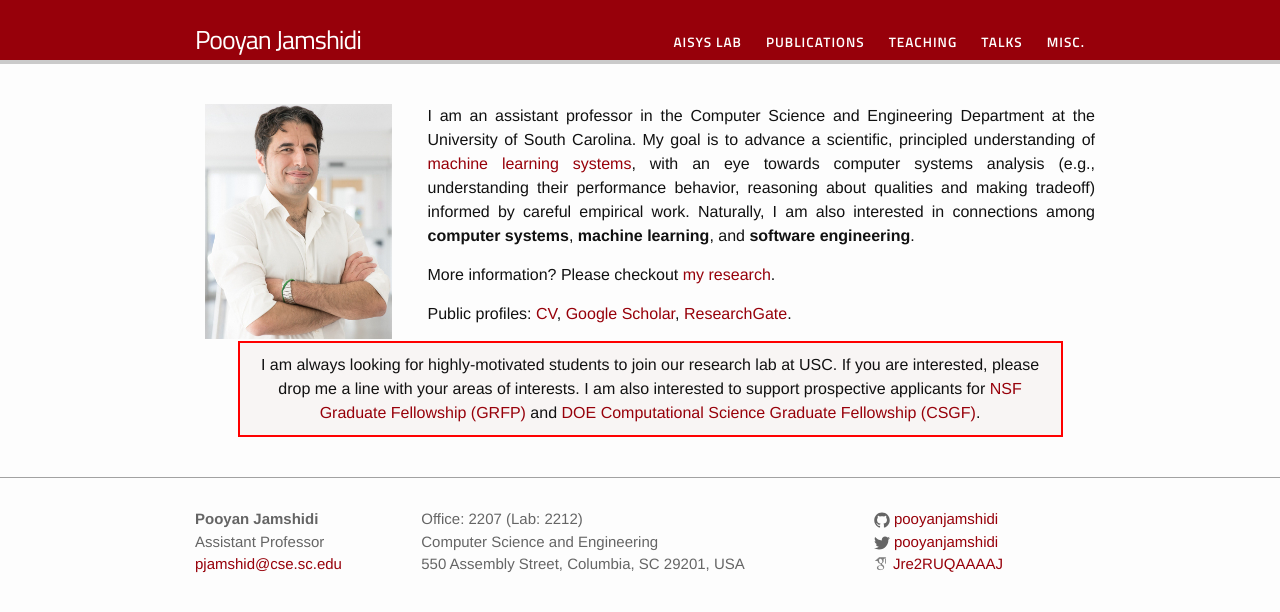
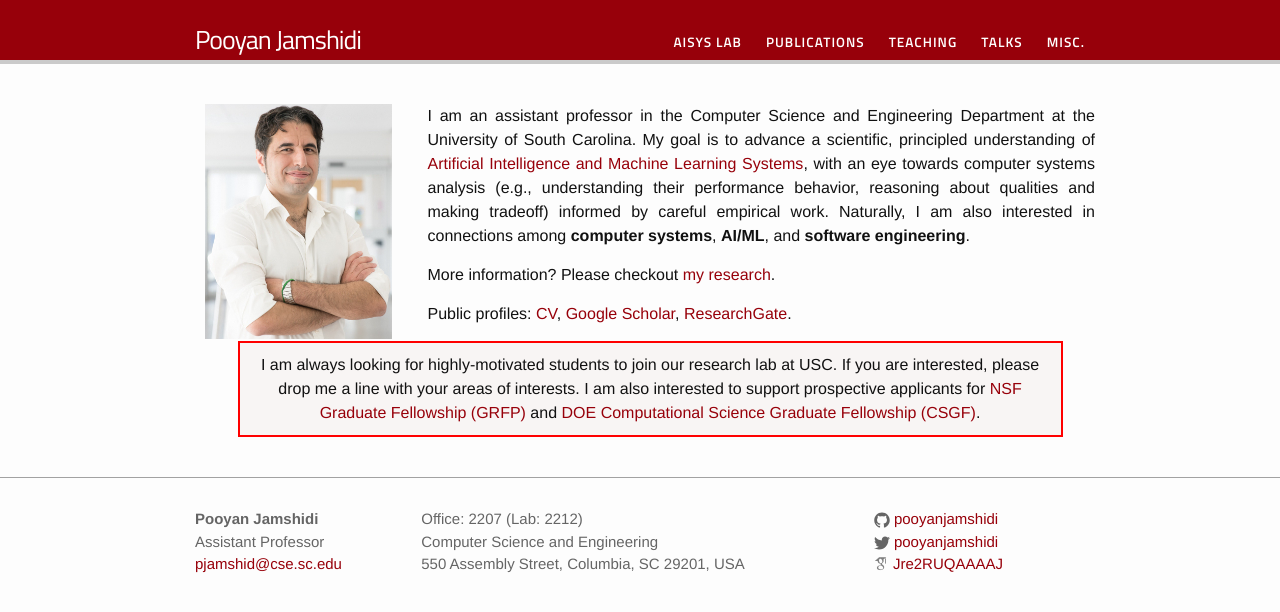
Before and after one commit to pooyanjamshidi/pooyanjamshidi.github.io, a Jekyll site: the page built from index.html, in a window 1280 px wide. Shown: the top 612 px of the page. Built offline with Jekyll 4.4.1, drawn with Linux system fonts in a browser that asks for light colours; some web fonts are replaced.

Commit message:
updated index

```diff
--- a/index.html
+++ b/index.html
@@ -13,7 +13,7 @@
 
     <div id="two">
 	    <p align=justify>
-	    I am an assistant professor in the Computer Science and Engineering Department at the University of South Carolina. My goal is to advance a scientific, principled understanding of <a href="{{ "/mls/" |  prepend: site.baseurl }}"> machine learning systems</a>, with an eye towards computer systems analysis (e.g., understanding their performance behavior, reasoning about qualities and making tradeoff) informed by careful empirical work. Naturally, I am also interested in connections among <b>computer systems</b>, <b>machine learning</b>, and <b>software engineering</b>.
+	    I am an assistant professor in the Computer Science and Engineering Department at the University of South Carolina. My goal is to advance a scientific, principled understanding of <a href="{{ "/mls/" |  prepend: site.baseurl }}"> Artificial Intelligence and Machine Learning Systems</a>, with an eye towards computer systems analysis (e.g., understanding their performance behavior, reasoning about qualities and making tradeoff) informed by careful empirical work. Naturally, I am also interested in connections among <b>computer systems</b>, <b>AI/ML</b>, and <b>software engineering</b>.
 
         <!-- , interested in understanding the performance behavior of <b>highly-configurable systems</b>. I am in particular interested in practical approaches that enable developers and end users to reason about qualities (performance, energy usage) and make tradeoff. My research, therefore, lies at the intersection of <b>software engineering</b>, <b>computer systems</b>, and <b>machine learning</b>.  -->
 
```
